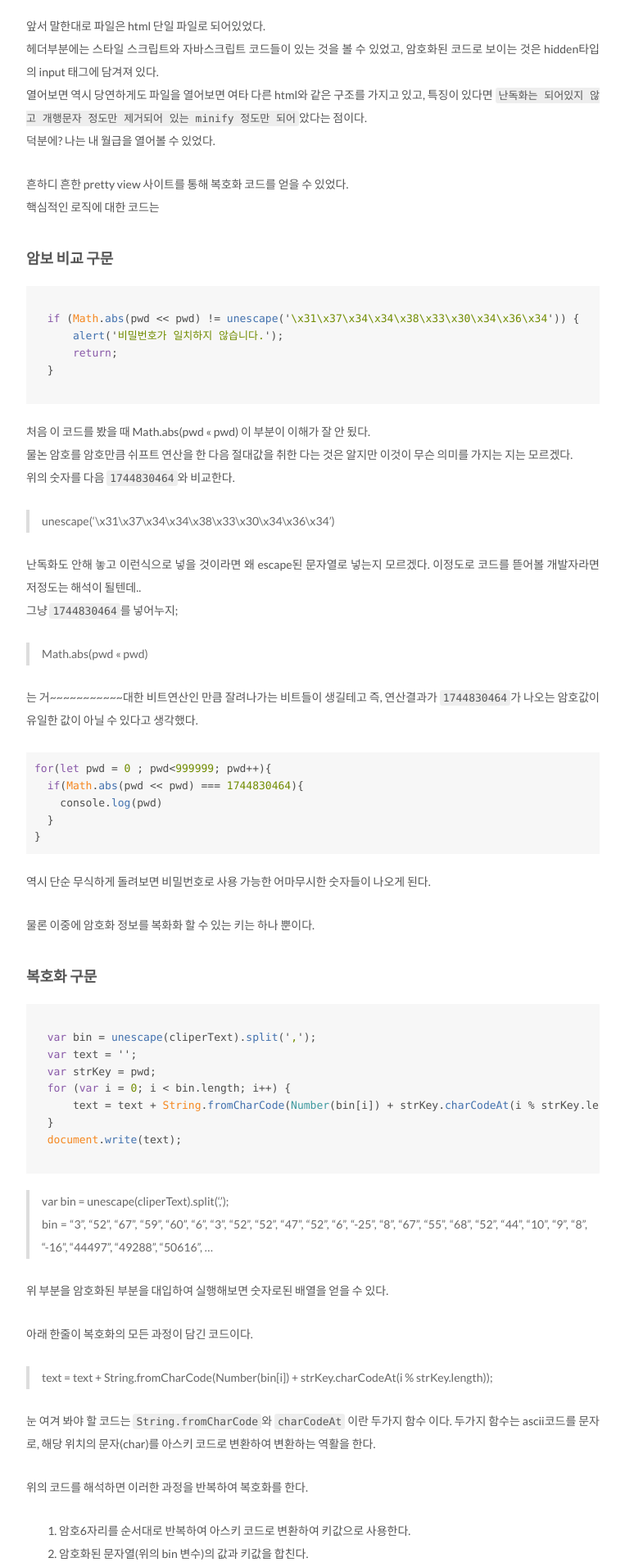
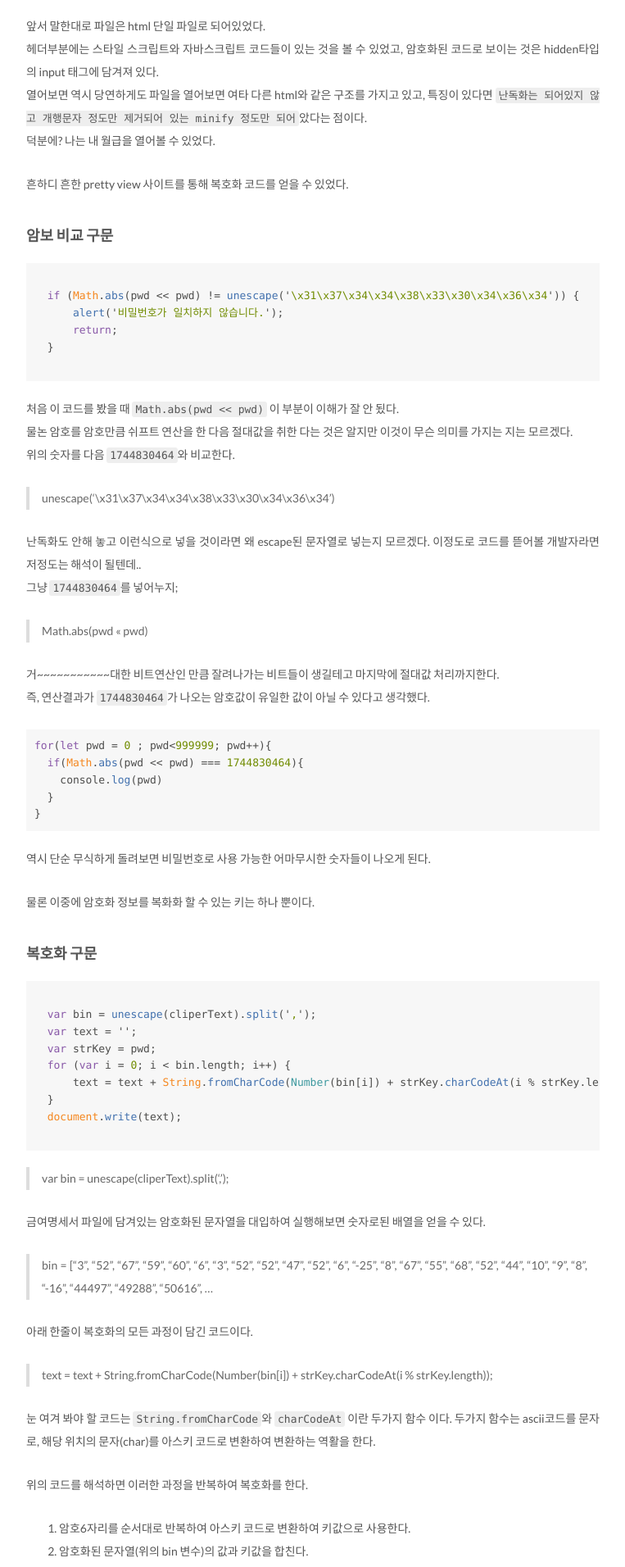
Before and after one commit to ignocide/ignocide.github.io, a Jekyll site: the page built from index.html, in a window 1280 px wide. Shown: the part 1025-2937 px from the top of the page at 82% size, without its empty margins (258-1021 px from the left). Built offline with Jekyll 4.4.1, drawn with Linux system fonts in a browser that asks for light colours; the list of posts is cut into pages by our own code; comment, search, counter and statistics services are not loaded; some of the changed text lies outside the part shown.

Commit message:
edit post

````diff
--- a/_posts/2018-04-12-bill.md
+++ b/_posts/2018-04-12-bill.md
@@ -27,7 +27,6 @@ category: 'javascript'
 덕분에? 나는 내 월급을 열어볼 수 있었다.
 
 흔하디 흔한 pretty view 사이트를 통해 복호화 코드를 얻을 수 있었다.
-핵심적인 로직에 대한 코드는
 
 ### 암보 비교 구문
 
@@ -40,7 +39,7 @@ category: 'javascript'
 
 ```
 
-처음 이 코드를 봤을 때 Math.abs(pwd << pwd) 이 부분이 이해가 잘 안 됬다.
+처음 이 코드를 봤을 때 `Math.abs(pwd << pwd)` 이 부분이 이해가 잘 안 됬다.
 물논 암호를 암호만큼 쉬프트 연산을 한 다음 절대값을 취한 다는 것은 알지만 이것이 무슨 의미를 가지는 지는 모르겠다.
 위의 숫자를 다음 `1744830464`와 비교한다.
 
@@ -51,7 +50,8 @@ category: 'javascript'
 
 > Math.abs(pwd << pwd)
 
-는 거~~~~~~~~~~~대한 비트연산인 만큼 잘려나가는 비트들이 생길테고 즉, 연산결과가 `1744830464`가 나오는 암호값이 유일한 값이 아닐 수 있다고 생각했다.
+거~~~~~~~~~~~대한 비트연산인 만큼 잘려나가는 비트들이 생길테고 마지막에 절대값 처리까지한다.
+즉, 연산결과가 `1744830464`가 나오는 암호값이 유일한 값이 아닐 수 있다고 생각했다.
 
 ```javascript
 for(let pwd = 0 ; pwd<999999; pwd++){
@@ -81,10 +81,10 @@ for(let pwd = 0 ; pwd<999999; pwd++){
 ```
 
 > var bin = unescape(cliperText).split(',');
-> bin = "3", "52", "67", "59", "60", "6", "3", "52", "52", "47", "52", "6", "-25", "8", "67", "55", "68", "52", "44", "10", "9", "8", "-16", "44497", "49288", "50616", ...
 
-위 부분을 암호화된 부분을 대입하여 실행해보면 숫자로된 배열을 얻을 수 있다.
+금여명세서 파일에 담겨있는 암호화된 문자열을 대입하여 실행해보면 숫자로된 배열을 얻을 수 있다.
 
+> bin = ["3", "52", "67", "59", "60", "6", "3", "52", "52", "47", "52", "6", "-25", "8", "67", "55", "68", "52", "44", "10", "9", "8", "-16", "44497", "49288", "50616", ...
 
 아래 한줄이 복호화의 모든 과정이 담긴 코드이다.
 
@@ -125,8 +125,9 @@ html 문서인 만큼 시작값은 언제나  `<html>` 이였다.
 
 누구냐 넌...
 
-`941208`로 풀어 보면 예상대로 `<html><head> <titl`로 문구가 시작하고 뒤의 문자도 깔끔하게 복호화 됨을 볼 수 있었다.
+`941208`로 풀어 보면 예상대로 `<html><head> <titl`로 시작하는 문자열을 얻을 수 있었고 뒤의 문자도 깔끔하게 복호화 됨을 볼 수 있었다.
 
+남들은 자신의 생년월일 6숫자치고 보는걸 난 본의아니게 이렇게 보게 되었다.
 끝.
 
 ## 후기
````
